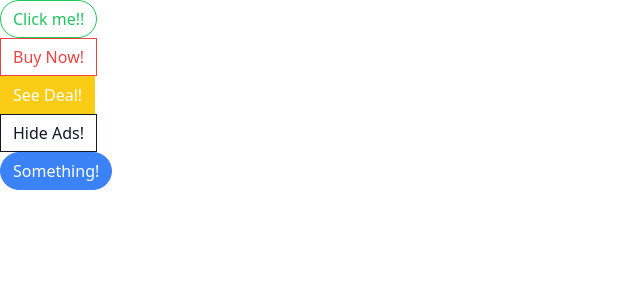
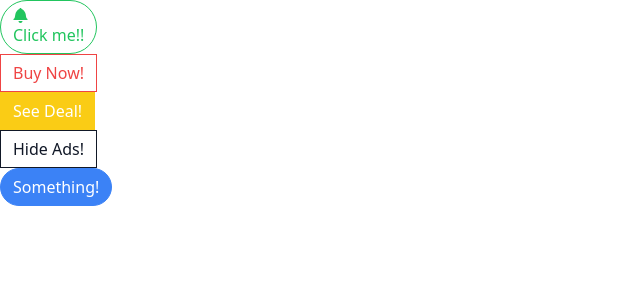
Before and after one commit to kuladeepperumalla/react-custom-components, a React (Create React App) app: page / in a window 1280 px wide. Shown: the top 300 px of the page, without its empty margins (0-640 px from the left). Built offline with nearby package versions, Linux system fonts and the light colour scheme.

Commit message:
commit #19

```diff
--- a/package.json
+++ b/package.json
@@ -10,6 +10,7 @@
     "prop-types": "^15.8.1",
     "react": "^18.2.0",
     "react-dom": "^18.2.0",
+    "react-icons": "^4.7.1",
     "react-scripts": "5.0.1",
     "web-vitals": "^2.1.4"
   },
--- a/src/App.js
+++ b/src/App.js
@@ -1,3 +1,4 @@
+import { GoBell } from "react-icons/go";
 import Button from "./Button";
 
 function App() {
@@ -5,6 +6,7 @@ function App() {
     <div>
       <div>
         <Button outline success rounded>
+          <GoBell/>
           Click me!!
         </Button>
       </div>
```
Also changed, not shown: 1 other file (tests, documents, lock files or other folders).
